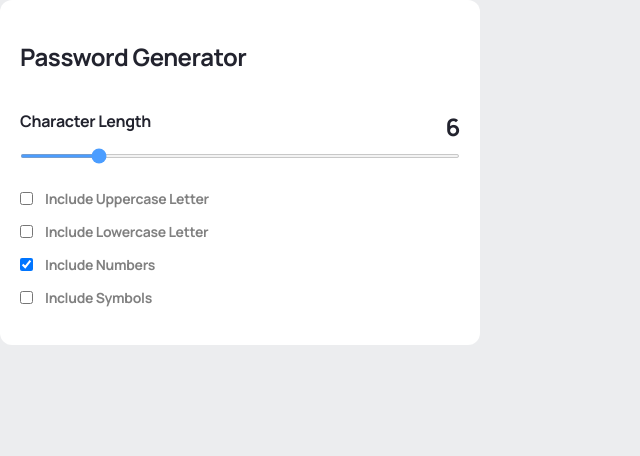
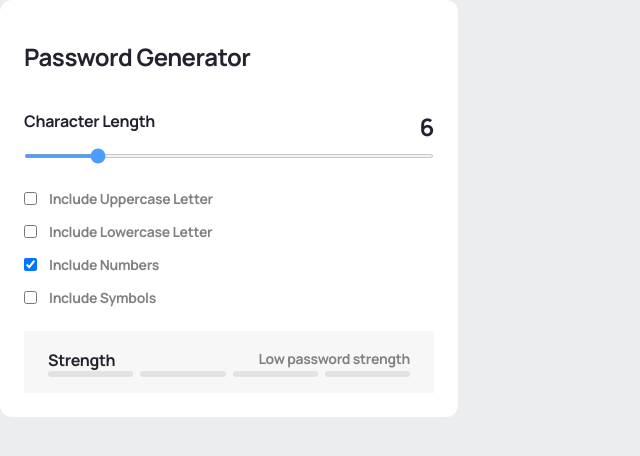
Before and after one commit to eriksleziona/INVO_Password_Generator, a React (Vite) app: page / in a window 1280 px wide. Shown: the top 456 px of the page, without its empty margins (0-640 px from the left). Built offline with nearby package versions, Linux system fonts and the light colour scheme.

Commit message:
Adding the ShowStrength Container, some styiling

```diff
--- a/src/context/Context.tsx
+++ b/src/context/Context.tsx
@@ -18,7 +18,7 @@ export const AppProvider: FC<PropsWithChildren> = ({ children }) => {
     includeLower: false,
   });
 
-  const [password, setPassword] = useState("");
+  const [password, setPassword] = useState("PTx1O234DSR%");
   const [passwordLength, setPasswordLength] = useState(6);
 
   const generatePassword = (options: IOptions, length: number) => {
--- a/src/global-styles/styles/normalize.scss
+++ b/src/global-styles/styles/normalize.scss
@@ -7,6 +7,11 @@
  * 1. Correct the line height in all browsers.
  * 2. Prevent adjustments of font size after orientation changes in iOS.
  */
+
+* {
+  margin: 0;
+  padding: 0;
+}
 
 html {
   line-height: 1.15; /* 1 */
@@ -174,7 +179,8 @@
    */
 
 button,
-  input { /* 1 */
+input {
+  /* 1 */
   overflow: visible;
 }
 
@@ -184,7 +190,8 @@
    */
 
 button,
-  select { /* 1 */
+select {
+  /* 1 */
   text-transform: none;
 }
 
--- a/src/modules/HomeModule/components/CheckBoxes/CheckBoxes.style.scss
+++ b/src/modules/HomeModule/components/CheckBoxes/CheckBoxes.style.scss
@@ -14,7 +14,6 @@
 
   & &__checkbox {
     /* #TODO Implement Custom checkboxes */
-    display: block;
   }
 
   & &__checkbox:hover {
@@ -24,4 +23,8 @@
   & &__label {
     @include checkboxes-fonts-mixin;
   }
+
+  & &__label:hover {
+    cursor: pointer;
+  }
 }
--- a/src/modules/HomeModule/components/CheckBoxes/CheckBoxes.tsx
+++ b/src/modules/HomeModule/components/CheckBoxes/CheckBoxes.tsx
@@ -27,11 +27,11 @@ export const CheckBoxes: React.FC = () => {
           type="checkbox"
           checked={includeLower}
           onChange={() => updateOptions({ includeLower: !includeLower })}
-          name="upper"
-          id="upper"
+          name="lower"
+          id="lower"
           className=" checkboxes-container__checkbox"
         />
-        <label htmlFor="upper" className="checkboxes-container__label">
+        <label htmlFor="lower" className="checkboxes-container__label">
           Include Lowercase Letter
         </label>
       </div>
@@ -40,11 +40,11 @@ export const CheckBoxes: React.FC = () => {
           type="checkbox"
           checked={includeNumbers}
           onChange={() => updateOptions({ includeNumbers: !includeNumbers })}
-          name="upper"
-          id="upper"
+          name="number"
+          id="number"
           className=" checkboxes-container__checkbox"
         />
-        <label htmlFor="upper" className="checkboxes-container__label">
+        <label htmlFor="number" className="checkboxes-container__label">
           Include Numbers
         </label>
       </div>
@@ -53,11 +53,11 @@ export const CheckBoxes: React.FC = () => {
           type="checkbox"
           checked={includeSymbols}
           onChange={() => updateOptions({ includeSymbols: !includeSymbols })}
-          name="upper"
-          id="upper"
+          name="symbols"
+          id="symbols"
           className=" checkboxes-container__checkbox"
         />
-        <label htmlFor="upper" className="checkboxes-container__label">
+        <label htmlFor="symbols" className="checkboxes-container__label">
           Include Symbols
         </label>
       </div>
--- a/src/modules/HomeModule/components/Form/Form.tsx
+++ b/src/modules/HomeModule/components/Form/Form.tsx
@@ -1,6 +1,10 @@
 import React from "react";
 
-import { CheckBoxes, Slider } from "@/modules/HomeModule/components";
+import {
+  CheckBoxes,
+  ShowStrength,
+  Slider,
+} from "@/modules/HomeModule/components";
 
 import "./Form.styles.scss";
 export const Form: React.FC = () => {
@@ -9,6 +13,7 @@ export const Form: React.FC = () => {
       <form className="form-container__form">
         <Slider />
         <CheckBoxes />
+        <ShowStrength />
       </form>
     </div>
   );
--- /dev/null
+++ b/src/modules/HomeModule/components/ShowStrength/ShowStrength.style.scss
@@ -0,0 +1,30 @@
+@import "/src//global-styles/Mixins/font.mixins.scss";
+
+.strength-container {
+  margin-top: 1.5rem;
+  background: var(--color-grey);
+  padding: 18px 24px 16px 24px;
+  & &__label {
+    display: flex;
+    justify-content: space-between;
+  }
+
+  & &__title {
+    @include secondary-title-font-mixin;
+  }
+
+  & &__message {
+    @include checkboxes-fonts-mixin;
+  }
+
+  & &__power {
+    display: flex;
+    justify-content: space-between;
+  }
+  & &__item {
+    border-radius: 90px;
+    width: 85.25px;
+    height: 6px;
+    background: var(--color-slider);
+  }
+}
--- /dev/null
+++ b/src/modules/HomeModule/components/ShowStrength/ShowStrength.tsx
@@ -0,0 +1,34 @@
+import React from "react";
+import "./ShowStrength.style.scss";
+import { useGlobalContext } from "@/context";
+import { AppContextType } from "@/context/Context.types";
+
+const passMessages = {
+  1: "Low password strength",
+  2: "Low password strength",
+  3: "Average password strength",
+  4: "High password strength",
+};
+
+export const ShowStrength: React.FC = () => {
+  /* #TODO Implementing the show strength Func changing the Color of the Bars */
+
+  const { password } = useGlobalContext() as AppContextType;
+
+  console.log(document.querySelectorAll(".strength-container__item"));
+  return (
+    <div className="strength-container">
+      <div className="strength-container__label">
+        <h4 className="strength-container__title">Strength</h4>
+        {/* #TODO Set the password power string dynamic */}
+        <span className="strength-container__message">{passMessages[1]}</span>
+      </div>
+      <div className="strength-container__power">
+        <div className="strength-container__item"></div>
+        <div className="strength-container__item"></div>
+        <div className="strength-container__item"></div>
+        <div className="strength-container__item"></div>
+      </div>
+    </div>
+  );
+};
--- /dev/null
+++ b/src/modules/HomeModule/components/ShowStrength/ShowStrength.types.ts
@@ -0,0 +1,3 @@
+export interface IShowStrengthProps {
+  password: string;
+}
--- a/src/modules/HomeModule/components/index.ts
+++ b/src/modules/HomeModule/components/index.ts
@@ -2,3 +2,4 @@ export * from "./Title/Title";
 export * from "./Form/Form";
 export * from "./CheckBoxes/CheckBoxes";
 export * from "./Slider/Slider";
+export * from "./ShowStrength/ShowStrength";
--- a/src/modules/HomeModule/pages/HomePage/HomePage.scss
+++ b/src/modules/HomeModule/pages/HomePage/HomePage.scss
@@ -1,9 +1,9 @@
 .home-container {
-  max-width: 480px;
+  max-width: 458px;
   width: 100%;
   background-color: var(--color-white);
   border-radius: 12px;
   & &__wrapper {
-    padding: 40px 20px 38px 20px;
+    padding: 40px 24px 24px 24px;
   }
 }
```
Lines whose indentation alone changed are shown as unchanged.
